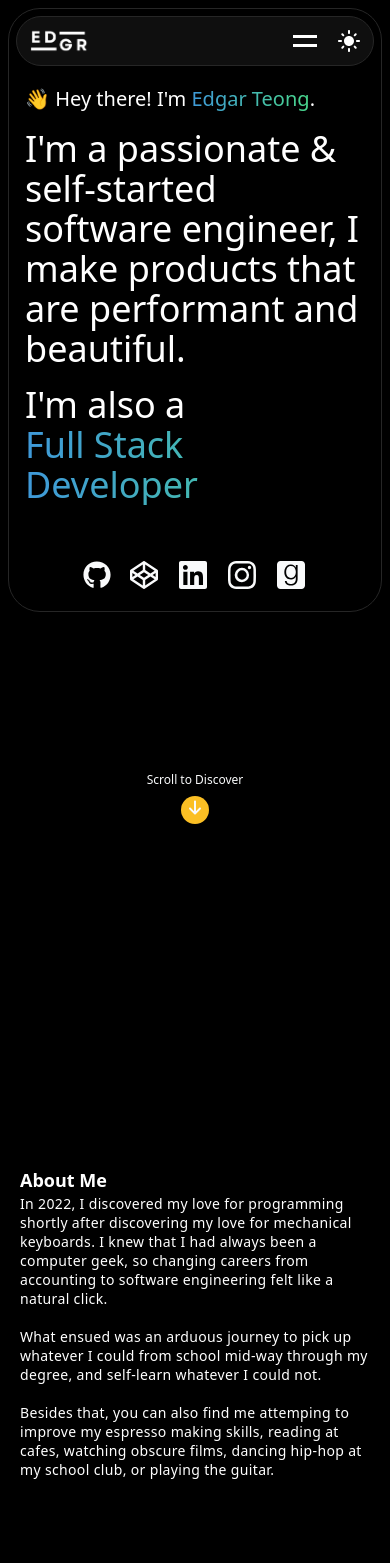
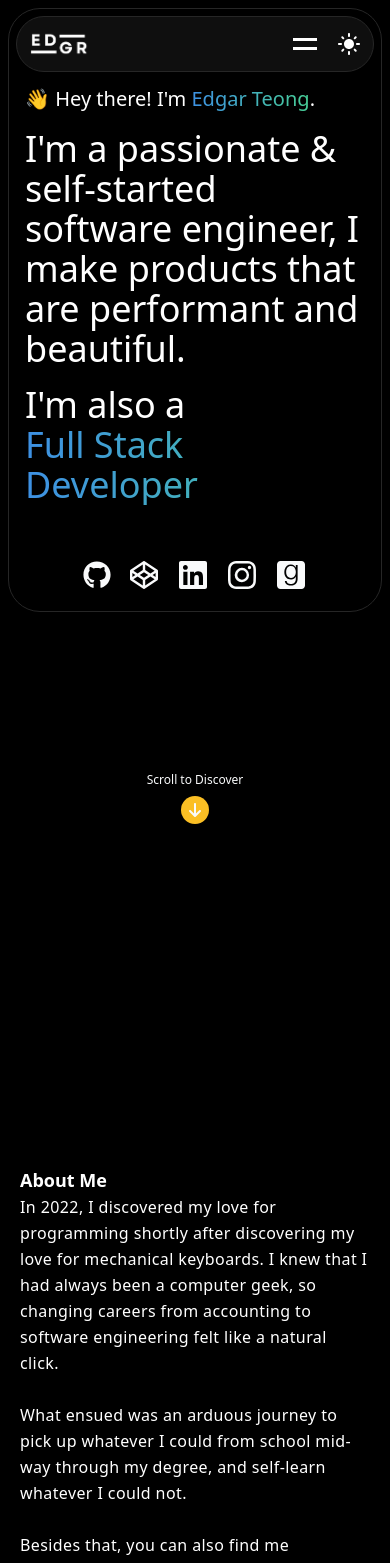
Before and after one commit to safarinexus/edgar-teong, a React (Vite) app: page / in a window 390 px wide. Shown: the top 1563 px of the page. Built offline with nearby package versions, Linux system fonts and the light colour scheme.

Commit message:
added mobile dynamic headers

```diff
--- a/src/components/About.tsx
+++ b/src/components/About.tsx
@@ -169,13 +169,13 @@ const About = () => {
                 </div>
             </div>
             <div id="about-text-container" className="w-full px-5 sm:px-24 font-light text-base">
-                <h1 className="font-bold text-lg">About Me</h1>
-                <p id="about-body" className="tracking-wide leading-[19px] font-light text-sm xs:text-base sm:text-sm md:text-base lg:text-xl xl:text-[1.6rem]">
+                <h1 id="about-title" className="font-bold text-lg">About Me</h1>
+                <p id="about-body" className="tracking-wide leading-relaxed font-light text-base xs:text-base sm:text-sm md:text-base lg:text-xl xl:text-[1.6rem]">
                 In 2022, I discovered my love for programming shortly after discovering my love for mechanical keyboards. I knew that I  had always been a computer geek, so changing careers from accounting to software engineering felt like a natural click.
                 <br /><br />
                 What ensued was an arduous journey to pick up whatever I could from school mid-way through my degree, and self-learn whatever I could not.
                 <br /><br />
-                Besides that, you can also find me attemping to improve my espresso making skills, reading at cafes, watching obscure films, dancing hip-hop at my school club, or playing the guitar.
+                Besides that, you can also find me improving my espresso making skills, reading at cafes, watching obscure films, researching about psychology and mental health or dancing hip-hop at my school dance club.
                 </p>
             </div>
         </div>
--- a/src/components/Header/Header.tsx
+++ b/src/components/Header/Header.tsx
@@ -50,8 +50,8 @@ const Header = ({ width }: Props) => {
             <div
             id="header"
             className="
-                w-full max-w-[1176px] h-fit p-3 rounded-[32px] bg-white dark:bg-neutral-800 bg-opacity-30
-                dark:bg-opacity-40 grid grid-rows-1 grid-cols-2 items-center z-40 relative backdrop-blur-3xl border-[1px] border-neutral-200 dark:border-neutral-800
+                w-full max-w-[1176px] h-14 p-3 rounded-[32px] bg-white dark:bg-neutral-800 bg-opacity-30 z-40 relative
+                dark:bg-opacity-40 grid grid-rows-1 grid-cols-3 items-center backdrop-blur-3xl border-[1px] border-neutral-200 dark:border-neutral-800
             "
             >
                 <NavHashLink to="/#top" end id="logo-link" className="inline-flex w-fit z-40">
@@ -62,7 +62,16 @@ const Header = ({ width }: Props) => {
                         className="w-[60px] dark:invert select-none z-40"
                     />
                 </NavHashLink>
-                <div id="nav-cluster" className="h-full sm:w-[350px] justify-self-end flex items-center justify-between z-40">
+                {
+                    width <= 640 ?
+                    (<div className="justify-self-center font-bold text-xl text-black dark:text-white">
+                        { activeSection === "#about" ? ("About") : ("")}
+                        { activeSection === "#work" ? ("Experience") : ("")}
+                        { activeSection === "#projects" ? ("Projects") : ("")}
+                    </div>) :
+                    ("")
+                }
+                <div id="nav-cluster" className="h-full sm:w-[350px] justify-self-end flex items-center justify-between z-40 col-start-3">
                     { width <= 640 ?
                         <MobileDropdown /> :
                         <>
--- a/src/components/Work&Projects.tsx
+++ b/src/components/Work&Projects.tsx
@@ -14,7 +14,10 @@ const WorkProjects = () => {
 
     return (
         <div className="w-full">
-            <div>
+            <div id="work" className="w-full h-[1000px]">
+                <h1></h1>
+            </div>
+            <div id="projects" className="w-full h-[1000px]">
                 <h1></h1>
             </div>
         </div>
```
